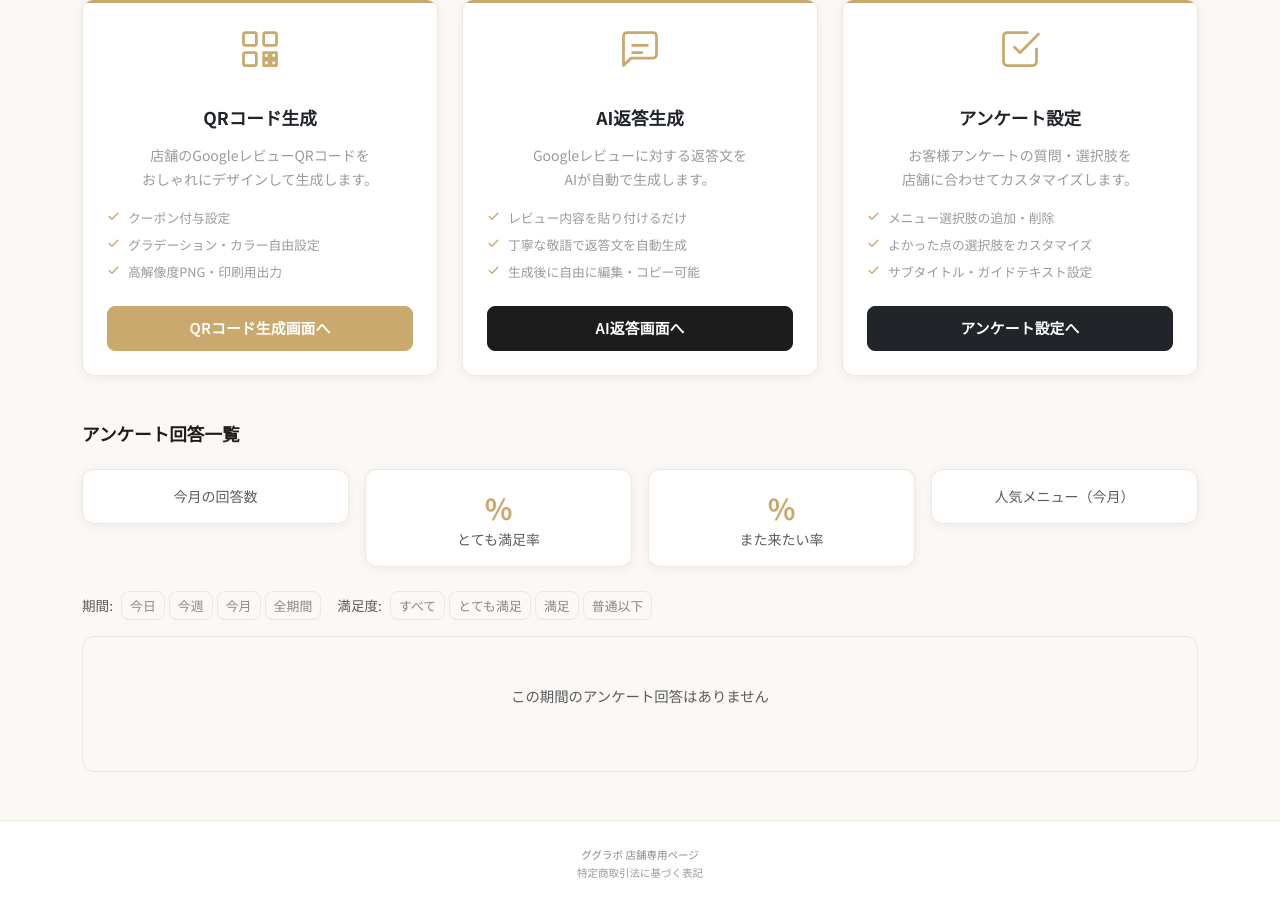
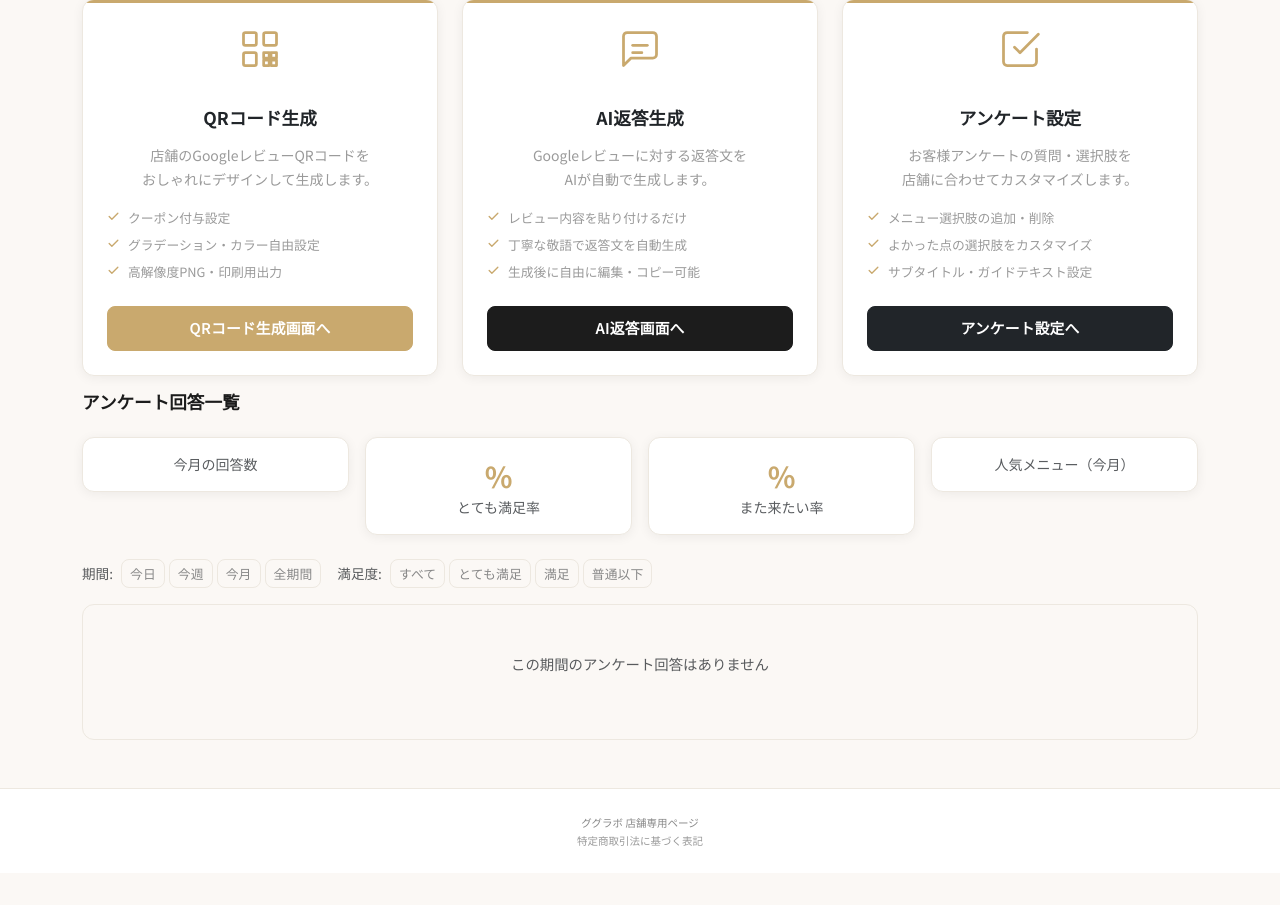
Before and after one commit to shotatsuruda/gugulabo, a Python web app: template templates/index.html in a window 1280 px wide. Shown: the part 222-1127 px from the top of the page. After the commit the page ends 1068 px from the top, so only its background shows below. Run offline with Jinja, Linux system fonts and the light colour scheme; the template is opened without the code that fills it, so the values that code supplies are empty.

Commit message:
ホーム: スマホカードをさらに下げ・回答一覧上の余白を縮小
Co-Authored-By: Claude Sonnet 4.6 <noreply@anthropic.com>

```diff
--- a/templates/index.html
+++ b/templates/index.html
@@ -199,7 +199,7 @@
 </div>
 
 <!-- 機能カード（スマホ用 横スクロール） -->
-<div class="d-md-none" style="margin-top:1.5rem;">
+<div class="d-md-none" style="margin-top:3rem;">
 <div style="display:flex;gap:10px;overflow-x:auto;padding:4px 2px 12px;scroll-snap-type:x mandatory;-webkit-overflow-scrolling:touch;scrollbar-width:none;">
 
     <!-- 感想を聞くカード -->
@@ -268,7 +268,7 @@
 </div>
 
 <!-- アンケート回答セクション -->
-<div class="mt-5">
+<div class="mt-3">
     <h2 style="font-family:var(--font-heading);font-size:1.1rem;font-weight:700;margin-bottom:1.5rem;">
         アンケート回答一覧
     </h2>
```
